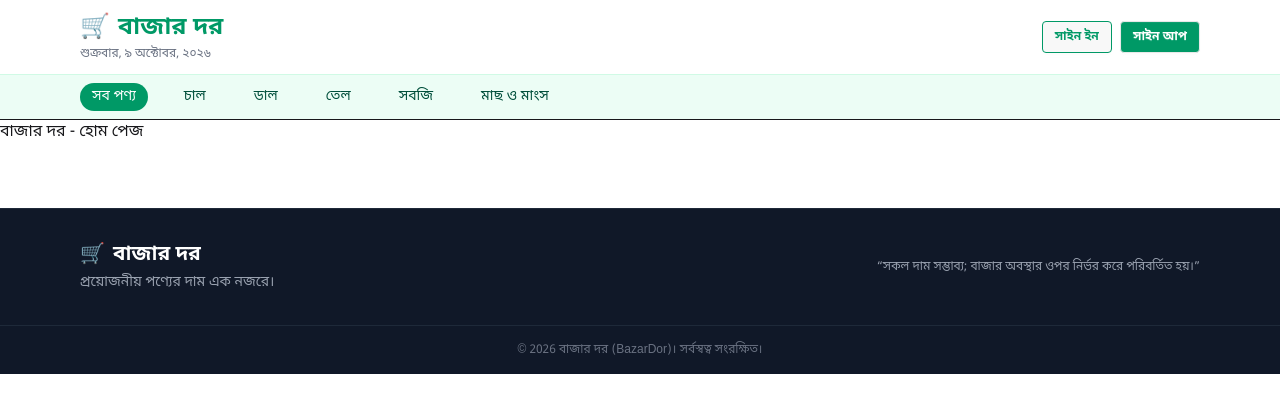
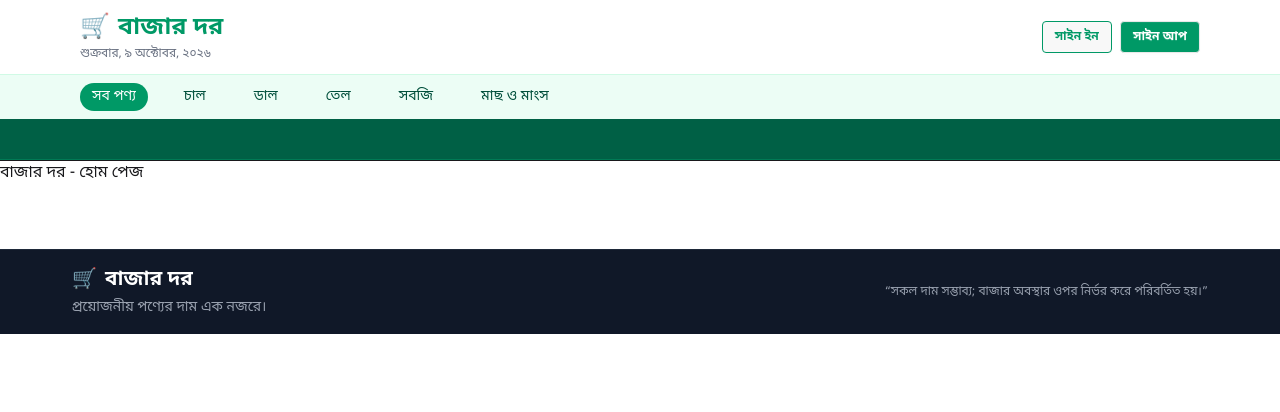
Before and after one commit to reduanahmed2022-reduan/Bazardorweb, a Next.js app: page / in a window 1280 px wide. Shown: the top 412 px of the page. Built offline with nearby package versions, Linux system fonts and the light colour scheme.

Commit message:
add Navbar and Footer

```diff
--- a/src/components/Footer.jsx
+++ b/src/components/Footer.jsx
@@ -4,7 +4,7 @@ import Link from 'next/link';
 export default function Footer() {
   return (
     <footer className="bg-gray-900 text-gray-300 border-t border-gray-800 mt-16">
-      <div className="max-w-6xl mx-auto px-4 py-8 flex flex-col md:flex-row items-center justify-between gap-4 text-center md:text-left">
+      <div className="max-w-6xl mx-auto px-2 py-4 flex flex-col md:flex-row items-center justify-between gap-4 text-center md:text-left">
 
         {/* Left Section */}
         <div className="space-y-1">
@@ -26,9 +26,6 @@ export default function Footer() {
 
       </div>
 
-      <div className="border-t border-gray-800 py-4 text-center text-xs text-gray-500">
-        © {new Date().getFullYear()} বাজার দর (BazarDor)। সর্বস্বত্ব সংরক্ষিত।
-      </div>
     </footer>
   );
 }
--- a/src/components/Navbar.jsx
+++ b/src/components/Navbar.jsx
@@ -1,13 +1,23 @@
 // components/Navbar.jsx
 'use client';
 
+import { useSyncExternalStore } from 'react';
 import Link from 'next/link';
 import { usePathname } from 'next/navigation';
 import { getBengaliDate } from '@/lib/utils';
- import PriceTicker from './PriceTicker';
+import PriceTicker from './PriceTicker';
+
+const emptySubscribe = () => () => {};
 
 export default function Navbar({ user, tickerProducts = [] }) {
   const pathname = usePathname();
+
+  // সার্ভার এবং ক্লায়েন্ট সাইড সেফ রাখার জন্য useSyncExternalStore
+  const bengaliDate = useSyncExternalStore(
+    emptySubscribe,
+    () => getBengaliDate(new Date()), // Client-side snapshot
+    () => ''                          // Server-side snapshot
+  );
 
   const categories = [
     { name: 'সব পণ্য', href: '/' },
@@ -28,7 +38,9 @@ export default function Navbar({ user, tickerProducts = [] }) {
             <span>🛒</span>
             <span>বাজার দর</span>
           </div>
-          <span className="text-xs text-gray-500 mt-0.5">{getBengaliDate()}</span>
+          {bengaliDate && (
+            <span className="text-xs text-gray-500 mt-0.5">{bengaliDate}</span>
+          )}
         </Link>
 
         {/* Right: Auth / Profile */}
@@ -92,7 +104,7 @@ export default function Navbar({ user, tickerProducts = [] }) {
       </div>
 
       {/* Bottom Bar: Price Marquee Ticker */}
-      {/* <PriceTicker products={tickerProducts} /> */}
+      <PriceTicker products={tickerProducts} />
     </header>
   );
 }
--- a/src/lib/utils.js
+++ b/src/lib/utils.js
@@ -10,14 +10,15 @@ export function toBengaliNumber(num) {
 }
 
 // আজকের বাংলা তারিখ তৈরি করা
-export function getBengaliDate() {
+export function getBengaliDate(date) {
+  if (!date) return '';
   const options = {
     weekday: 'long',
     year: 'numeric',
     month: 'long',
     day: 'numeric',
   };
-  return new Date().toLocaleDateString('bn-BD', options);
+  return new Date(date).toLocaleDateString('bn-BD', options);
 }
 
 // API Endpoints
```
